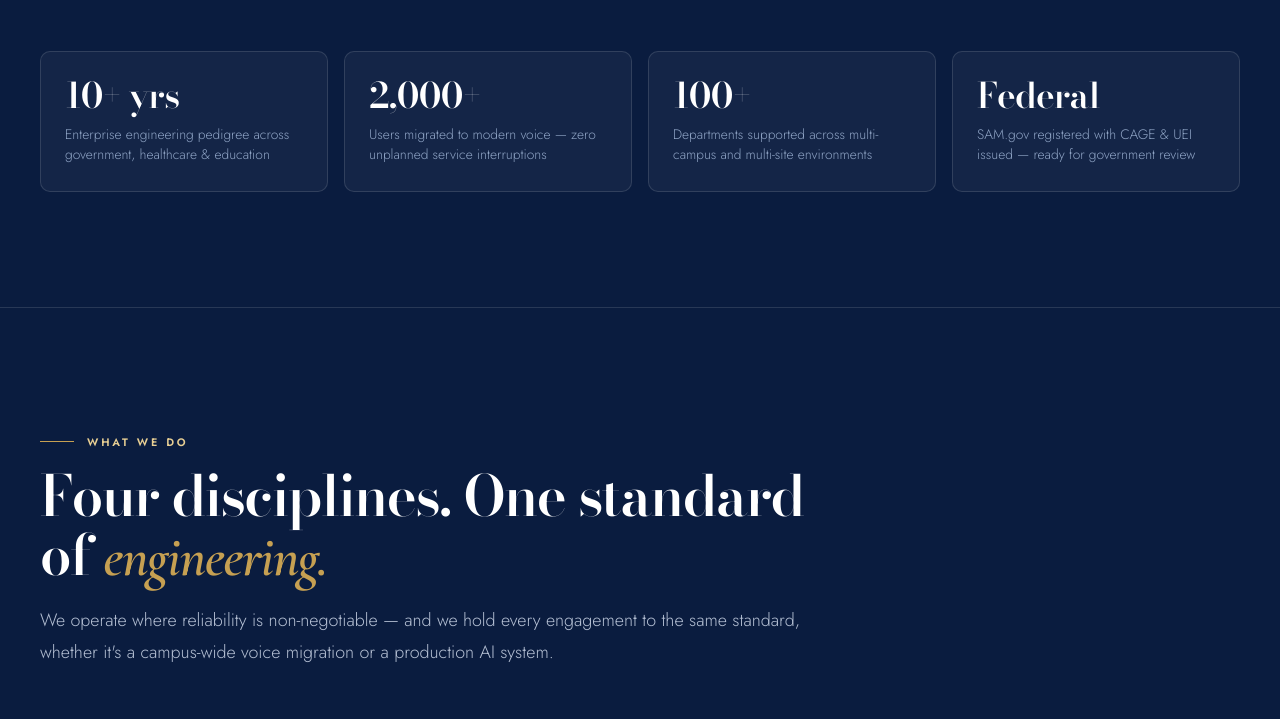
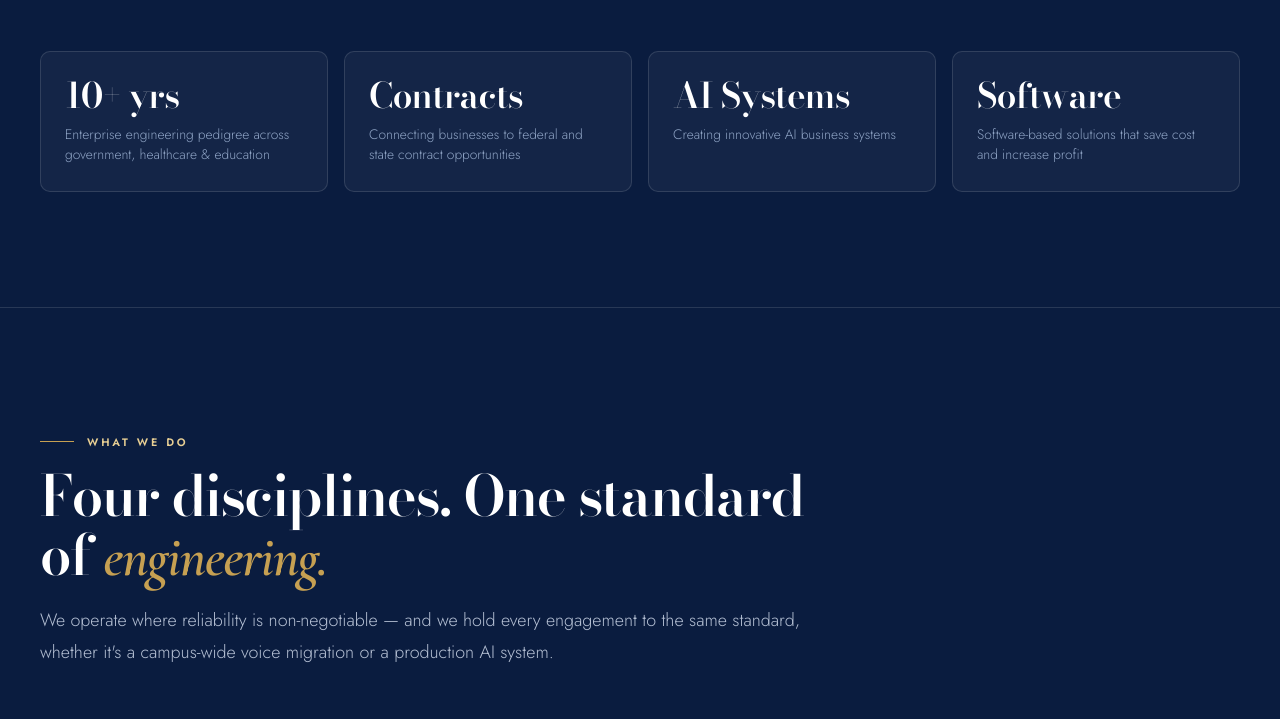
Before and after one commit to Aproposchpt2/Apropos-Group-LLC, a website: page index.html in a window 1280 px wide. Shown: the part 1131-1850 px from the top of the page. Drawn offline with nearby package versions, Linux system fonts and the light colour scheme.

Commit message:
Corporate site: refocus 'Where we stand today' cards on what we do (contracts, AI systems, software); remove out-of-place CCNA credential card

```diff
--- a/index.html
+++ b/index.html
@@ -119,7 +119,7 @@
     .cred .l{font-size:.62rem;font-weight:700;letter-spacing:.16em;text-transform:uppercase;color:var(--muted);margin-bottom:8px}
     .cred .v{font-family:var(--disp);font-weight:600;font-size:1.32rem;color:#fff;line-height:1.1}
     .cred .s{font-size:.8rem;color:var(--muted);margin-top:8px;line-height:1.5}
-    .cred.wide{grid-column:span 2}
+    .cred.wide{grid-column:span 3}
     .naics{display:flex;flex-wrap:wrap;gap:8px;margin-top:10px}
     .naics span{font-family:var(--body);font-size:.78rem;color:var(--slate);border:1px solid var(--line-2);border-radius:4px;padding:5px 11px}
     @media(max-width:880px){.creds{grid-template-columns:1fr 1fr}.cred.wide{grid-column:span 2}}
@@ -187,9 +187,9 @@
         </div>
         <div class="stats">
           <div class="stat"><div class="n">10+ yrs</div><div class="l">Enterprise engineering pedigree across government, healthcare &amp; education</div></div>
-          <div class="stat"><div class="n">2,000+</div><div class="l">Users migrated to modern voice — zero unplanned service interruptions</div></div>
-          <div class="stat"><div class="n">100+</div><div class="l">Departments supported across multi-campus and multi-site environments</div></div>
-          <div class="stat"><div class="n">Federal</div><div class="l">SAM.gov registered with CAGE &amp; UEI issued — ready for government review</div></div>
+          <div class="stat"><div class="n">Contracts</div><div class="l">Connecting businesses to federal and state contract opportunities</div></div>
+          <div class="stat"><div class="n">AI Systems</div><div class="l">Creating innovative AI business systems</div></div>
+          <div class="stat"><div class="n">Software</div><div class="l">Software-based solutions that save cost and increase profit</div></div>
         </div>
       </div>
     </section>
@@ -279,7 +279,6 @@
           <div class="cred"><div class="l">CAGE Code</div><div class="v">20UQ1</div><div class="s">Issued for federal contracting reference.</div></div>
           <div class="cred"><div class="l">Business Type</div><div class="v">Small Business</div><div class="s">Minority-owned · self-identified in SAM profile.</div></div>
           <div class="cred"><div class="l">Entity</div><div class="v">Nevada LLC</div><div class="s">Nevada Business ID V20253463838 · active.</div></div>
-          <div class="cred"><div class="l">Credentials</div><div class="v">CCNA</div><div class="s">Cisco Certified Instructor · CCNA adjunct faculty.</div></div>
           <div class="cred wide"><div class="l">NAICS Codes</div><div class="naics"><span>541512</span><span>541511</span><span>541519</span><span>518210</span><span>561421</span><span>561499</span></div><div class="s">Systems design · custom programming · IT services · computing infrastructure · communications &amp; business support.</div></div>
         </div>
       </div>
```
